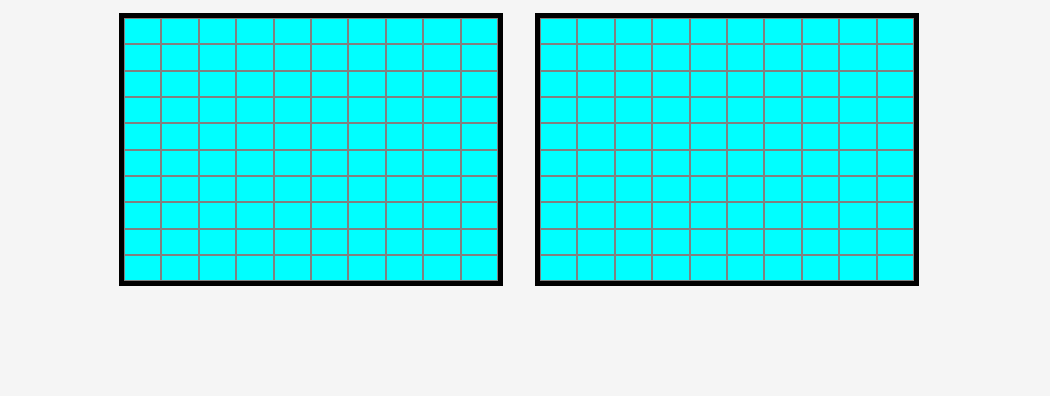
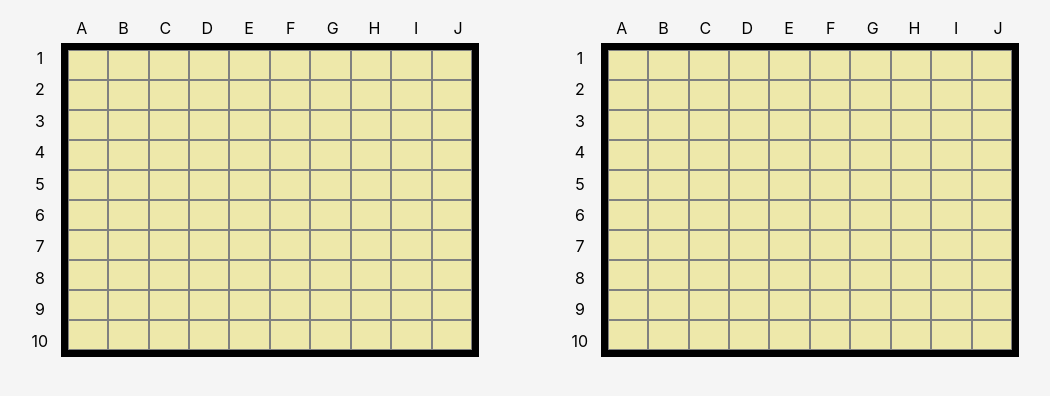
Before and after one commit to krzysztof-tokarski/vanilla-battleships, a website built with webpack: page index.html in a window 1280 px wide. Shown: the part 104-500 px from the top of the page, without its empty margins (121-1171 px from the left). Built offline with nearby package versions, Linux system fonts and the light colour scheme.

Commit message:
feat: changes to styles, add coordinates

```diff
--- a/src/logic/new-game/components/ships-grid/create-ships-grid.js
+++ b/src/logic/new-game/components/ships-grid/create-ships-grid.js
@@ -6,11 +6,41 @@ export function createShipsGrid() {
     prefix = 'P2';
   }
 
-  const letterCordinates = ['A', 'B', 'C', 'D', 'E', 'F', 'G', 'H', 'I', 'J'];
+  const letterCoordinates = ['A', 'B', 'C', 'D', 'E', 'F', 'G', 'H', 'I', 'J'];
+
+  const gridContainer = document.createElement('div');
+  gridContainer.classList.add('grid-container');
+  const gridTopContainer = document.createElement('div');
+  gridTopContainer.classList.add('grid-top-container');
+  const gridBottomContainer = document.createElement('div');
+  gridBottomContainer.classList.add('grid-bottom-container');
+
+  const gridNumberCoordinatesContainer = document.createElement('div');
+  gridNumberCoordinatesContainer.classList.add('grid-number-coordinates-container');
+  const gridLetterCoordinatesContainer = document.createElement('div');
+  gridLetterCoordinatesContainer.classList.add('grid-letter-coordinates-container');
+
+  letterCoordinates.forEach((letterCoordinate) => {
+    const indexPosition = letterCoordinates.indexOf(letterCoordinate);
+    if (indexPosition === 0) {
+      const emptyCell = document.createElement('div');
+      emptyCell.classList.add('cell');
+      gridLetterCoordinatesContainer.appendChild(emptyCell);
+    }
+
+    const letterCoordinateCell = document.createElement('div');
+    letterCoordinateCell.classList.add('cell');
+    const numberCoordinateCell = document.createElement('div');
+    numberCoordinateCell.classList.add('cell');
+    letterCoordinateCell.textContent = letterCoordinate;
+    numberCoordinateCell.textContent = letterCoordinates.indexOf(letterCoordinate) + 1;
+    gridLetterCoordinatesContainer.appendChild(letterCoordinateCell);
+    gridNumberCoordinatesContainer.appendChild(numberCoordinateCell);
+  });
 
   const grid = document.createElement('div');
   for (let i = 1; i < 11; i++) {
-    letterCordinates.forEach((letterCordinate) => {
+    letterCoordinates.forEach((letterCordinate) => {
       const cell = document.createElement('div');
       cell.classList.add('cell');
       cell.setAttribute('data-cell-id', `${prefix}-${letterCordinate}-${i}`);
@@ -18,5 +48,13 @@ export function createShipsGrid() {
     });
   }
   grid.classList.add('grid');
-  return grid;
+
+  gridTopContainer.appendChild(gridLetterCoordinatesContainer);
+  gridBottomContainer.appendChild(gridNumberCoordinatesContainer);
+  gridBottomContainer.appendChild(grid);
+
+  gridContainer.appendChild(gridTopContainer);
+  gridContainer.appendChild(gridBottomContainer);
+
+  return gridContainer;
 }
--- a/src/logic/new-game/prepare-new-game.js
+++ b/src/logic/new-game/prepare-new-game.js
@@ -6,6 +6,8 @@ import * as globalVariables from '../global.variables';
 export function prepareNewGame() {
   // const player1 = new Player();
   // const player2 = new Player();
+
+  globalVariables.fluidContainer.innerHTML = '';
 
   const gridsContainer = createGridsContainer();
   globalVariables.fluidContainer.appendChild(gridsContainer);
--- a/styles.scss
+++ b/styles.scss
@@ -41,26 +41,57 @@ body {
 
     #grids-container {
       width: 80%;
-      min-width: 400px;
-      max-width: 800px;
+      min-width: 880px;
+      max-width: 1000px;
       // TODO
       display: flex;
       flex: 1;
       justify-content: center;
-      gap: 2em;
+      gap: 5em;
+
+      .grid-container {
+        flex: 1;
+        width: 460px;
+        height: fit-content;
+      }
+
+      .cell {
+        display: flex;
+        height: 30px;
+          justify-content: center;
+          align-content: center;
+          align-items: center;
+      }
+
+      .grid-top-container {
+
+        .grid-letter-coordinates-container {
+          display: grid;
+          grid-template-columns: repeat(11, 1fr);
+
+        }
+      }
+
+      .grid-bottom-container {
+        display: grid;
+        grid-template-columns: 1fr 10fr;
+
+        .grid-number-coordinates-container {
+          display: grid;
+          grid-template-rows: repeat(10, 1fr);
+        }
 
         .grid {
-        flex: 1;
-        width: 40%;
-        height: 40%;
+          background-color: black;
+          padding: 2px;
+          width: 100%;
           border: 5px solid black;
           display: grid;
           grid-template: repeat(10, 1fr) / repeat(10, 1fr);
 
           .cell {
-          flex: 1;
             border: 1px solid gray;
-          background-color: aqua;
+            background-color: palegoldenrod;
 
             &:hover {
               filter: brightness(0.9);
@@ -70,6 +101,9 @@ body {
         }
       }
 
+
+    }
+
   }
 
 
```
Also changed, not shown: styles.css, 1 other file. Lines whose indentation alone changed are shown as unchanged.
